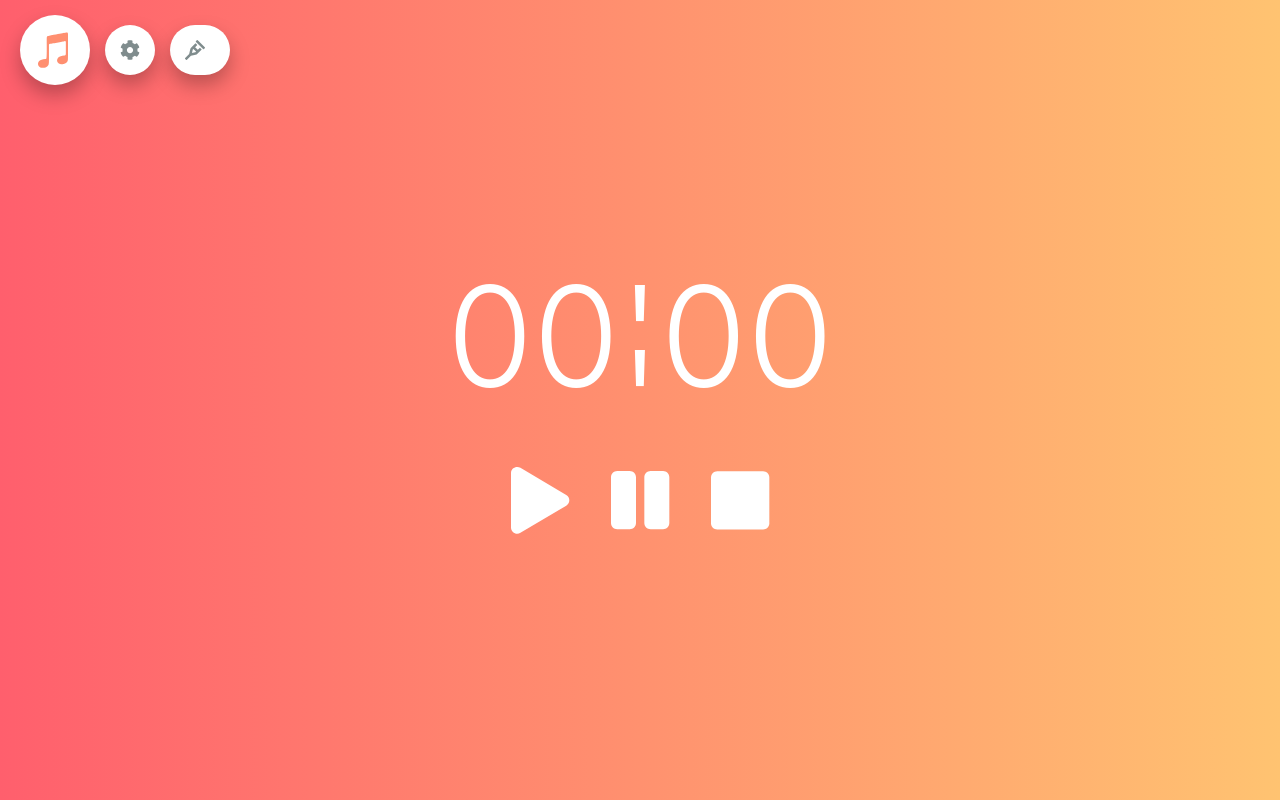
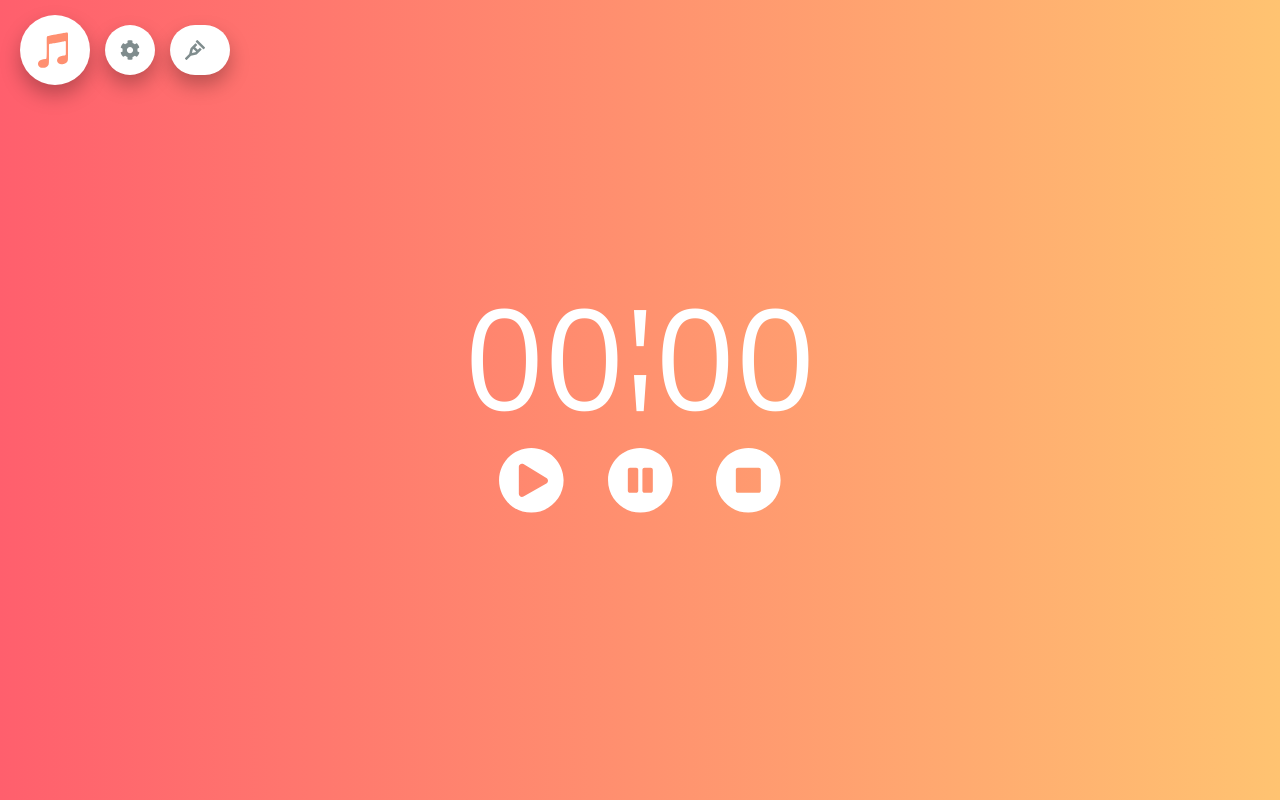
Before and after one commit to Kwon770/focus-timer, a React (Create React App) app: page / in a window 1280 px wide. Built offline with nearby package versions, Linux system fonts and the light colour scheme.

Commit message:
refactor: Refactoring timer styles with file structure

```diff
--- a/public/index.html
+++ b/public/index.html
@@ -7,7 +7,10 @@
       src="https://kit.fontawesome.com/f10576be0a.js"
       crossorigin="anonymous"
     ></script>
-    <link rel="stylesheet" href="styles.css" />
+    <link
+      href="https://fonts.googleapis.com/css2?family=Open+Sans:wght@300;400;600;700&display=swap"
+      rel="stylesheet"
+    />
     <meta name="viewport" content="width=device-width, initial-scale=1" />
     <meta name="theme-color" content="#000000" />
     <meta
--- a/public/styles.css
+++ /dev/null
@@ -1,8 +0,0 @@
-html,
-body,
-#root {
-  margin: 0;
-  padding: 0;
-  width: 100%;
-  height: 100%;
-}
--- a/src/Styles/GlobalStyles.js
+++ b/src/Styles/GlobalStyles.js
@@ -7,12 +7,14 @@ export default createGlobalStyle`
     * {
         box-sizing: border-box;
     }
-    body{
-        font-family:-apple-system, BlinkMacSystemFont, 'Segoe UI', Roboto, Oxygen, Ubuntu, Cantarell, 'Open Sans', 'Helvetica Neue', sans-serif;
+    html,
+    body,
+    #root {
     margin: 0;
     padding: 0;
     width: 100%;
     height: 100%;
+    font-family:'Open Sans', -apple-system, BlinkMacSystemFont, 'Segoe UI', Roboto, Oxygen, Ubuntu, Cantarell, 'Helvetica Neue', sans-serif;
             background-color: #ecf0f1;
     }
     a {
--- a/src/components/Timer/index.js
+++ b/src/components/Timer/index.js
@@ -1,8 +1,15 @@
 import React from "react";
 import styled from "styled-components";
 import { FontAwesomeIcon } from "@fortawesome/react-fontawesome";
-import { faPlay, faPause, faStop } from "@fortawesome/free-solid-svg-icons";
-import TodaySetCounter from "../TodaySetCounter";
+import {
+  faPlay,
+  faPause,
+  faStop,
+  faPlayCircle,
+  faPauseCircle,
+  faStopCircle,
+} from "@fortawesome/free-solid-svg-icons";
+import TodaySetCounter from "./TodaySetCounter";
 
 export default class TimerPresenter extends React.Component {
   constructor(props) {
@@ -11,7 +18,7 @@ export default class TimerPresenter extends React.Component {
       intervalTimer: null,
       minute: this.ConvertToTimeFormat(this.props.focusTime),
       second: "00",
-      sets: [[], []],
+      sets: [[]],
     };
   }
 
@@ -30,13 +37,13 @@ export default class TimerPresenter extends React.Component {
         </TimerWrapper>
         <TimerButtonWrapper>
           <TimerButton onClick={this._handlePlay}>
-            <FontAwesomeIcon icon={faPlay} size="5x" color="white" />
+            <FontAwesomeIcon icon={faPlayCircle} size="5x" color="white" />
           </TimerButton>
           <TimerButton onClick={this._handlePause}>
-            <FontAwesomeIcon icon={faPause} size="5x" color="white" />
+            <FontAwesomeIcon icon={faPauseCircle} size="5x" color="white" />
           </TimerButton>
           <TimerButton onClick={this._handleStop}>
-            <FontAwesomeIcon icon={faStop} size="5x" color="white" />
+            <FontAwesomeIcon icon={faStopCircle} size="5x" color="white" />
           </TimerButton>
         </TimerButtonWrapper>
       </Main>
@@ -147,7 +154,7 @@ const TimerButtonWrapper = styled.div`
   display: flex;
   justify-content: center;
   align-items: center;
-  margin-top: 60px;
+  margin-top: 20px;
 `;
 
 const TimerButton = styled.button`
```
Also changed, not shown: src/components/Timer/TodaySetCounter.js (renamed from src/components/TodaySetCounter.js). Lines whose indentation alone changed are shown as unchanged.
